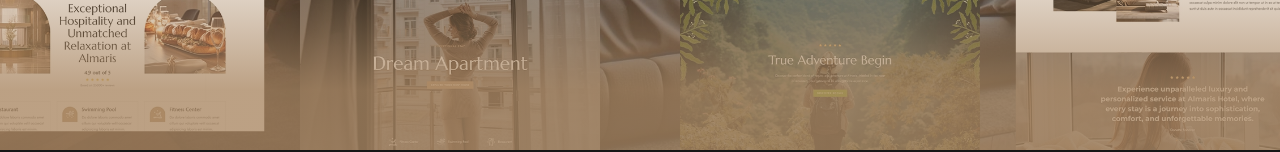
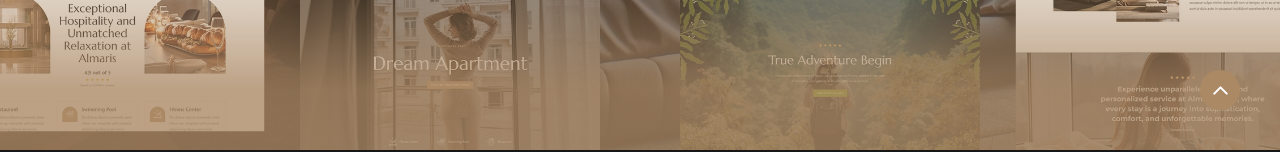
Before and after one commit to Kranti803/internship_task_hotelBooking_landingPage, a React (Vite) app: page / in a window 1280 px wide. Shown: the part 650-802 px from the top of the page. Built offline with nearby package versions, Linux system fonts and the light colour scheme.

Commit message:
added loader and scrollToTop components

```diff
--- a/src/App.tsx
+++ b/src/App.tsx
@@ -1,3 +1,4 @@
+import { useEffect, useState } from "react";
 import BookingFeatures from "./components/BookingFeatures.tsx";
 import Demo from "./components/Demo";
 import Features from "./components/Features";
@@ -7,9 +8,19 @@ import PagesReview from "./components/PagesReview.tsx";
 import Premium from "./components/Premium";
 import Purchase from "./components/Purchase.tsx";
 import Reviews from "./components/Reviews.tsx";
+import ScrollToTop from "./components/ScrollToTop.tsx";
+import Loader from "./components/Loader.tsx";
 function App() {
+  const [loading, setLoading] = useState(true);
+  useEffect(() => {
+    setTimeout(() => {
+      setLoading(false);
+    }, 800);
+  }, []);
+
+  if(loading) return <Loader/>
   return (
-    <main className="min-h-screen">
+    <main className="min-h-screen relative">
       <Header />
       <Hero />
       <Features />
@@ -19,6 +30,9 @@ function App() {
       <BookingFeatures />
       <PagesReview />
       <Purchase />
+      <aside className="fixed bottom-[40px] right-[40px] z-50">
+        <ScrollToTop />
+      </aside>
     </main>
   );
 }
--- a/src/components/Header.tsx
+++ b/src/components/Header.tsx
@@ -8,7 +8,7 @@ const Header = () => {
   const [scrolled, setScrolled] = useState(false);
 
   const handleScroll = () => {
-    setScrolled(window.scrollY > window.innerHeight - 64);
+    setScrolled(window.scrollY > 64);
   };
 
   useEffect(() => {
@@ -18,7 +18,7 @@ const Header = () => {
 
   return (
     <nav
-      className={`fixed top-0 left-0 z-50 w-full ${
+    className={`fixed top-0 left-0 z-50 w-full  ${
         scrolled || menuOpen ? "bg-dark shadow-md" : "bg-transparent"
       }`}
     >
@@ -38,13 +38,13 @@ const Header = () => {
 
         {/* mobile navbar */}
         {menuOpen && (
-          <div className="absolute inset-0 top-16 pt-16 bg-dark w-full h-screen md:hidden text-white flex flex-col px-6 gap-y-3 ">
+          <div className="absolute inset-0 top-16 pt-16 bg-dark w-full h-screen md:hidden text-white flex flex-col p-6 gap-y-3 ">
             {navLinks.map((item) => (
               <a
                 className="border-b-[1px] py-3 border-gray-500 hover:text-primary transition-all duration-200"
                 key={item?.title}
                 href={`#${item.link}`}
-                onClick={() => setMenuOpen(false)}
+                onClick={()=>setMenuOpen(false)}
               >
                 {item.title}
               </a>
--- a/src/components/Hero.tsx
+++ b/src/components/Hero.tsx
@@ -8,7 +8,6 @@ const Hero = () => {
   const sectionRef = useRef(null);
 
   const { scrollY } = useScroll();
-  console.log(scrollY);
 
   const leftY = useTransform(scrollY, [0, 500], [0, 400]);
   const rightY = useTransform(scrollY, [0, 500], [0, 400]);
--- /dev/null
+++ b/src/components/Loader.tsx
@@ -0,0 +1,11 @@
+import loaderSvg from '../assets/spinning-dots.svg';
+
+const Loader = () => {
+  return (
+    <div className='h-screen bg-[#F4F4F4] flex justify-center items-center'>
+        <img src={loaderSvg} alt="" className='w-18 h-18' />
+    </div>
+  )
+}
+
+export default Loader
--- /dev/null
+++ b/src/components/ScrollToTop.tsx
@@ -0,0 +1,11 @@
+import { ChevronUp } from "lucide-react";
+
+const ScrollToTop = () => {
+  return (
+    <a href="#intro_section" className="w-10 h-10 flex justify-center items-center rounded-full p-1 bg-primary cursor-pointer">
+      <ChevronUp size={25} color="#fff" />
+    </a>
+  );
+};
+
+export default ScrollToTop;
--- a/src/index.css
+++ b/src/index.css
@@ -14,10 +14,6 @@ html {
   /* colors */
   --color-primary: #ab8965;
   --color-dark: #171717;
-  --color-light: #ffffff;
-  --color-orange: #f4791f;
-  --color-lightblue: #1f8d8d;
-  --color-titleFontColor: #181818;
 }
 
 /* custom scrollbar */
```
Also changed, not shown: src/assets/spinning-dots.svg (added).
